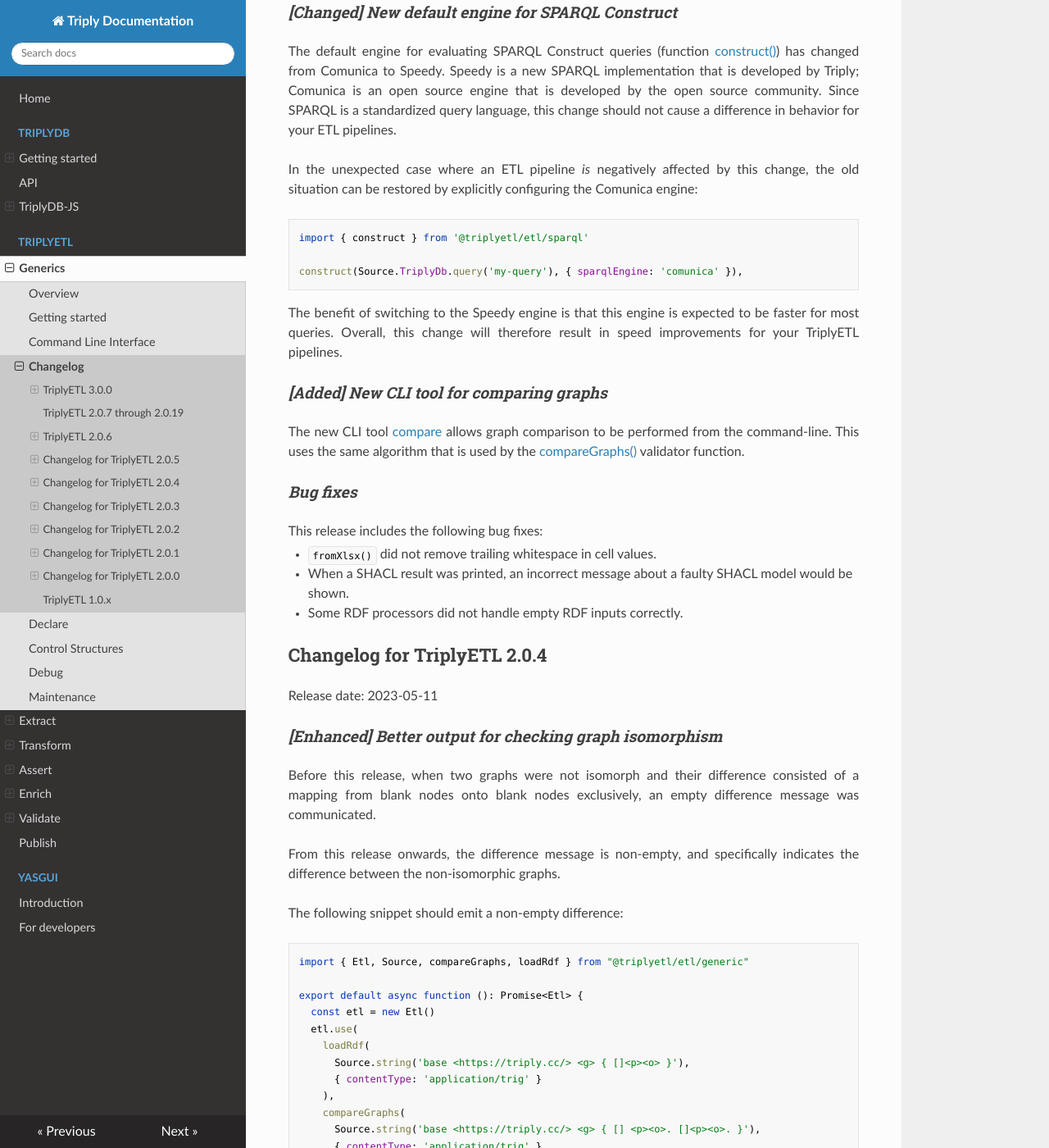
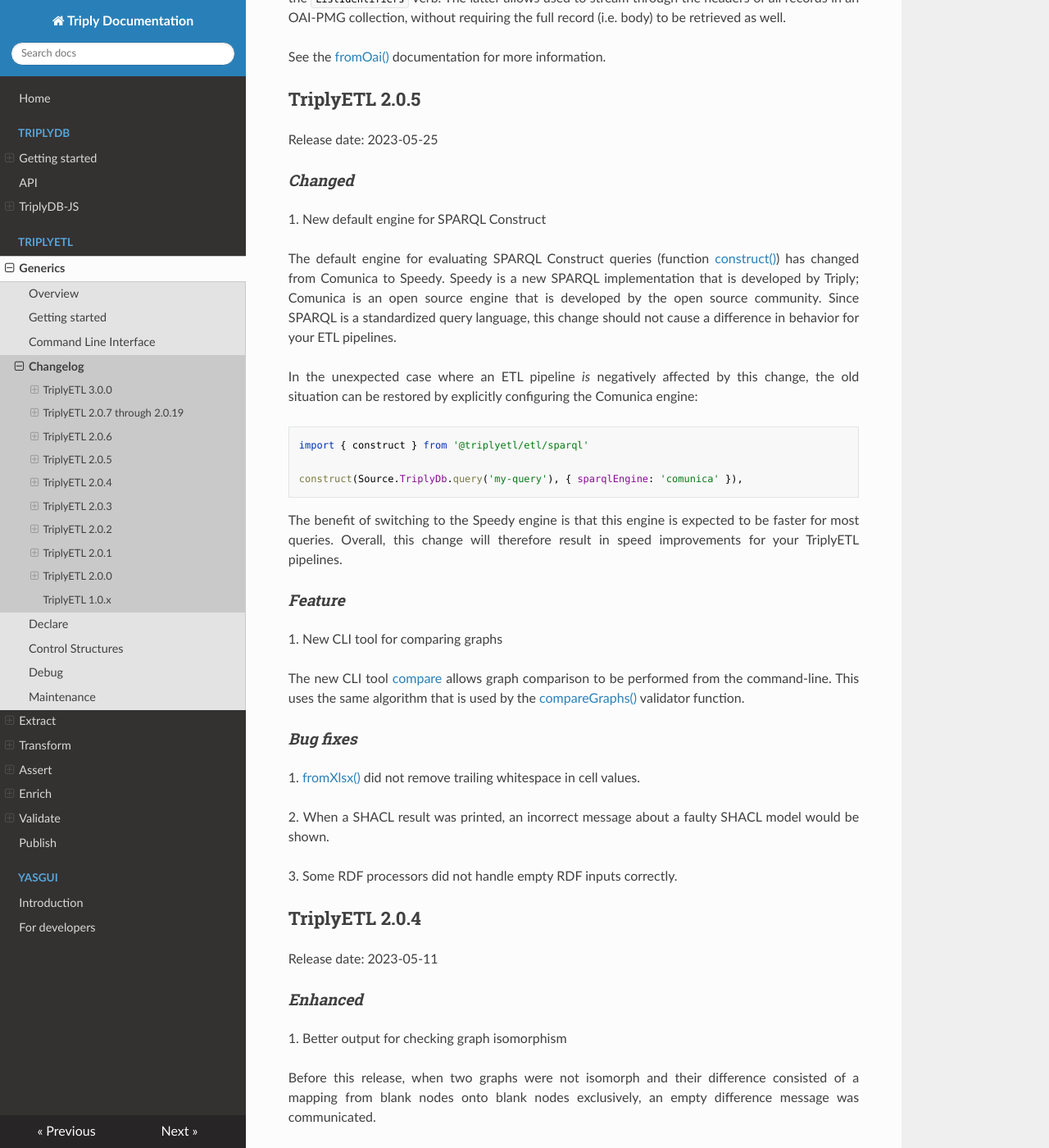
Before and after one commit to TriplyDB/Documentation, an MkDocs documentation site: the page built from docs/triply-etl/changelog/index.md, in a window 1280 px wide and 1400 px high, scrolled down 4966 px. Shown: the whole window at 82% size. Built offline with MkDocs 1.6.1, drawn with Linux system fonts in a browser that asks for light colours; some of the changed text lies outside the part shown.

Commit message:
New style fixes (#99)
* Fixed links, changed formatting of old versions, added Comunica change

* Updated docs

* Fixed release date

---------

Co-authored-by: Elena <elena.slavco@triply.cc>

````diff
--- a/docs/triply-etl/changelog/index.md
+++ b/docs/triply-etl/changelog/index.md
@@ -2,27 +2,28 @@
 
 The current version of TriplyETL is **3.0.0**
 
-You can use this changelog to perform a safe update from an older version of TriplyETL to a newer one. See the documentation for [Upgrading TriplyETL repositories](/triply-etl/cli) for the advised approach, and how the changelog factors into that.
+You can use this changelog to perform a safe update from an older version of TriplyETL to a newer one. See the documentation for [Upgrading TriplyETL repositories](../cli) for the advised approach, and how the changelog factors into that.
 
 ## TriplyETL 3.0.0
 
-Release dates: 2023-10-11
+Release dates: 2023-10-12
 
 ### Feature
-1\. The middlewares [fromCsv()](/triply-etl/extract/formats/#extractor-fromcsv), [fromJson()](/triply-etl/extract/formats/#extractor-fromjson), [fromTsv()](/triply-etl/extract/formats/#extractor-fromtsv) and [fromXml()](/triply-etl/extract/formats/#extractor-fromxml) now supports TriplyDB `SELECT` and `ASK` queries.
+1\. The extractors [fromCsv()](../extract/formats/#extractor-fromcsv), [fromJson()](../extract/formats/#extractor-fromjson), [fromTsv()](../extract/formats/#extractor-fromtsv) and [fromXml()](../extract/formats/#extractor-fromxml) now support [SPARQL Select](../extract/types/#sparql-select-queries) queries. The extractors [fromJson()](../extract/formats/#extractor-fromjson) and [fromXml()](../extract/formats/#extractor-fromxml) also support [SPARQL Ask](../extract/types/#sparql-ask-queries) queries.
 
-2\.  It is now possible to validate and publish a TriplyDB dataset to the [NDE Termennetwerk](https://datasetregister.netwerkdigitaalerfgoed.nl):
+2\.  It is now possible to validate and publish a TriplyDB dataset to the [NDE Dataset Register](https://datasetregister.netwerkdigitaalerfgoed.nl), a centralized registry of digital heritage datasets:
 
   - Instantiate the NDE Class by providing it with the ETL object:
 
 ```ts
-const nde = new NDEDatasetRegister({et;, accountName, datasetname})
+import { NDE } from "@triplyetl/etl/utils";
+const nde = new NDE({etl, accountName, datasetname})
 ```
   - Validate  dataset: `nde.validate()`
 
   - Submit a dataset: `nde.submit()`
 
- 3\. The [nestedPairs()](/triply-etl/assert/ratt/statement/#function-nestedpairs) middleware can be used without providing the subject node that connects the pairs to the object/predicate. This will automatically create a skolem-iri for the subject:
+ 3\. The [nestedPairs()](../assert/ratt/statement/#function-nestedpairs) middleware can be used without providing the subject node that connects the pairs to the object/predicate. This will automatically create a skolem-iri for the subject:
 
 ```ts
 nestedPairs(S, P, [a, sdo.Person])
@@ -30,13 +31,13 @@
 
 4\. TriplyETL supports transformations using [RDF mapping language](https://rml.io/docs/rml/introduction/).
 
-5\. Manually specified and standard prefixes are automatically added to TriplyDb when [toRdf()](/triply-etl/publish/#local-data-destinations) is used. The middleware `uploadPrefixes()` is removed.
+5\. Manually specified and standard prefixes are automatically added to TriplyDb when [toRdf()](../publish/#local-data-destinations) is used. The middleware `uploadPrefixes()` is removed.
 
 
 ### Changed
 1\. A new flag now bypasses generating the trace for very large records: `---skip-error-trace`. Thus, no trace file is created.
 
-2\. The [loadRdf()](/triply-etl/extract/formats/#function-loadrdf) middleware is able to parse known RDF serilaizations (`Turtle`, `TriG`, `n-triples`, `n-quads`) provided as a string without specifying mimetype.
+2\. The [loadRdf()](../extract/formats/#function-loadrdf) middleware is able to parse known RDF serilaizations (`Turtle`, `TriG`, `n-triples`, `n-quads`) provided as a string without specifying mimetype.
 
 ```ts
 const data = Source.string('...')
@@ -50,7 +51,7 @@
    - **s**: Seconds with leading zeros (00 through 59)
    - **u**: Microseconds (example: 654321)
 
-4\. The [toRdf()](/triply-etl/publish/#local-data-destinations) middleware now accepts `"me"` as account name based on the token.
+4\. The [toRdf()](../publish/#local-data-destinations) middleware now accepts `"me"` as account name based on the token.
 
 5\. The `resetStore()` middleware is now moved from `ratt` to the `generic` namespace . The `randomKey()` middleware moved from `generic` to `ratt`.
 
@@ -62,7 +63,7 @@
 
 9\. A SHACL Validation Engine improved performance.
 
-10\. We support XSLT processing in the [fromXml()](/triply-etl/extract/formats/#extractor-fromxml) and [loadRdf()](/triply-etl/extract/formats/#function-loadrdf) middlewares by providing an optional `Source.file()` to the `stylesheet` parameter.
+10\. We support XSLT processing in the [fromXml()](../extract/formats/#extractor-fromxml) and [loadRdf()](../extract/formats/#function-loadrdf) middlewares by providing an optional `Source.file()` to the `stylesheet` parameter.
 
 11\. The vocabularies and languages are no longer part of `@triplyetl/etl package`. A new module has been released: `@triplyetl/vocabularies`:
 
@@ -118,9 +119,10 @@
    - Removes some unused packages and types.
    - Most @ts-ignore / @ts-expect-error derictives have been removed and fixed.
 
+14\. [Comunica](https://comunica.dev) is no longer part of TriplyETL, the in-memory engine is now Triply's Speedy.
 ### Bug fixes
 
-1\. Report which file contains errors when multiple files are used in [fromCsv()](/triply-etl/extract/formats/#extractor-fromcsv), [fromTsv()](/triply-etl/extract/formats/#extractor-fromtsv) and [fromXml()](/triply-etl/extract/formats/#extractor-fromxml)  middleware.
+1\. Report which file contains errors when multiple files are used in [fromCsv()](../extract/formats/#extractor-fromcsv), [fromTsv()](../extract/formats/#extractor-fromtsv) and [fromXml()](../extract/formats/#extractor-fromxml)  middleware.
 
 2\. When a WKT point is created with the `addPoint()` function, and the CRS parameter is not specified, the CRS <http://www.opengis.net/def/crs/OGC/1.3/CRS84> is used.
 
@@ -136,7 +138,7 @@
  - Start date/time
  - End date/time
 
-6\. Disable support for multiple [Extractors](http://127.0.0.1:8000/triply-etl/extract/formats/).
+6\. Disable support for multiple [Extractors](../extract/formats/).
 
 7\. Fixes out-of-memory issue when using SHACL validation.
 
@@ -144,18 +146,21 @@
 
 Release dates: 2023-06-17 through 2023-09-29
 
-The following bugs have been fixed:
+### Bug fixes
 
-- Processing an Excel sheet with [fromXml()](/triply-etl/extract/formats#extractor-fromxml) would sometimes consume too much memory.
-- Several installation issues on Windows have been resolved.
-- The `async-saxophone` library for XML processing was adjusted to support the current LTS version of Node.js (v18).
+1\. Processing an Excel sheet with [fromXml()](../extract/formats#extractor-fromxml) would sometimes consume too much memory.
+
+2\. Several installation issues on Windows have been resolved.
+
+3\. The `async-saxophone` library for XML processing was adjusted to support the current LTS version of Node.js (v18).
 
 
 ## TriplyETL 2.0.6
 
 Release date: 2023-06-07
 
-### [Added] Support for the PREMIS vocabulary
+### Feature
+1\. Support for the PREMIS vocabulary
 
 Support was added for the PREMIS 3.0.0 vocabulary. This vocabulary is published by the Library of Congress and can be used to publish metadata about the preservation of digital objects. See the [PREMIS documentation](https://id.loc.gov/ontologies/premis-3-0-0.html) for more information.
 
@@ -175,29 +180,31 @@
 triple(iri(id, 'some-location'), a, premis.StorageLocation),
 ```
 
-See the documentation about [external vocabulary declarations](/triply-etl/declare#external-vocabularies) for more information.
+See the documentation about [external vocabulary declarations](../declare#external-vocabularies) for more information.
 
-### [Added] New debug function logMemory()
+2\. New debug function logMemory()
 
-A new debug function [logMemory()](/triply-etl/debug#function-logmemory) is added. This function prints an overview of the current memory usage of TriplyETL. This allows users to detect fluctuations in memory consumption inside their pipelines.
+A new debug function [logMemory()](../debug#function-logmemory) is added. This function prints an overview of the current memory usage of TriplyETL. This allows users to detect fluctuations in memory consumption inside their pipelines.
 
-See the [debug functions documentation page](/triply-etl/debug) for more information.
+See the [debug functions documentation page](../debug) for more information.
 
-### [Added] Support for the `ListIdentifiers` verb in the OAI-PMH extractor
+3\. Support for the `ListIdentifiers` verb in the OAI-PMH extractor
 
 The `fromOai()` extractor already supported the `ListRecords` verb. This release adds support for the `ListIdentifiers` verb. The latter allows used to stream through the headers of all records in an OAI-PMG collection, without requiring the full record (i.e. body) to be retrieved as well.
 
-See the [fromOai()](/triply-etl/extract/formats#extractor-fromoai) documentation for more information.
+See the [fromOai()](../extract/formats#extractor-fromoai) documentation for more information.
 
 
 
-## Changelog for TriplyETL 2.0.5
+## TriplyETL 2.0.5
 
 Release date: 2023-05-25
 
-### [Changed] New default engine for SPARQL Construct
+### Changed
 
-The default engine for evaluating SPARQL Construct queries (function [construct()](/triply-etl/enrich/sparql)) has changed from Comunica to Speedy. Speedy is a new SPARQL implementation that is developed by Triply; Comunica is an open source engine that is developed by the open source community. Since SPARQL is a standardized query language, this change should not cause a difference in behavior for your ETL pipelines.
+1\. New default engine for SPARQL Construct
+
+The default engine for evaluating SPARQL Construct queries (function [construct()](../enrich/sparql)) has changed from Comunica to Speedy. Speedy is a new SPARQL implementation that is developed by Triply; Comunica is an open source engine that is developed by the open source community. Since SPARQL is a standardized query language, this change should not cause a difference in behavior for your ETL pipelines.
 
 In the unexpected case where an ETL pipeline *is* negatively affected by this change, the old situation can be restored by explicitly configuring the Comunica engine:
 
@@ -209,25 +216,29 @@
 
 The benefit of switching to the Speedy engine is that this engine is expected to be faster for most queries. Overall, this change will therefore result in speed improvements for your TriplyETL pipelines.
 
-### [Added] New CLI tool for comparing graphs
+### Feature
 
-The new CLI tool [compare](/triply-etl/cli#tools-compare) allows graph comparison to be performed from the command-line. This uses the same algorithm that is used by the [compareGraphs()](/triply-etl/validate/graph-comparison) validator function.
+1\. New CLI tool for comparing graphs
+
+The new CLI tool [compare](../cli#tools-compare) allows graph comparison to be performed from the command-line. This uses the same algorithm that is used by the [compareGraphs()](../validate/graph-comparison) validator function.
 
 ### Bug fixes
 
-This release includes the following bug fixes:
+1\. [fromXlsx()](../extract/formats/#extractor-fromxlsx) did not remove trailing whitespace in cell values.
 
-- `fromXlsx()` did not remove trailing whitespace in cell values.
-- When a SHACL result was printed, an incorrect message about a faulty SHACL model would be shown.
-- Some RDF processors did not handle empty RDF inputs correctly.
+2\. When a SHACL result was printed, an incorrect message about a faulty SHACL model would be shown.
+
+3\. Some RDF processors did not handle empty RDF inputs correctly.
 
 
 
-## Changelog for TriplyETL 2.0.4
+## TriplyETL 2.0.4
 
 Release date: 2023-05-11
 
-### [Enhanced] Better output for checking graph isomorphism
+### Enhanced
+
+1\. Better output for checking graph isomorphism
 
 Before this release, when two graphs were not isomorph and their difference consisted of a mapping from blank nodes onto blank nodes exclusively, an empty difference message was communicated.
 
@@ -273,20 +284,19 @@
 
 
 
-## Changelog for TriplyETL 2.0.3
+## TriplyETL 2.0.3
 
 Release date: 2023-05-10
 
 ### Bug fixes
 
-This release includes the following bug fixes:
+1\. Error location information is not shown in TriplyETL Runner.
 
-- Error location information is not shown in TriplyETL Runner.
-- Issue when a URL data source (`Source.url()`) includes an HTTP body.
+2\. Issue when a URL data source (`Source.url()`) includes an HTTP body.
 
 
 
-## Changelog for TriplyETL 2.0.2
+## TriplyETL 2.0.2
 
 Release date: 2023-05-09
 
@@ -294,30 +304,35 @@
 
 This release fixes bugs related to the recent switch from CommonJS to ESM:
 
-- Dynamic import bug on Windows.
-- Error reporting issues due to ESM imports.
+1\. Dynamic import bug on Windows.
+
+2\. Error reporting issues due to ESM imports.
 
 
 
-## Changelog for TriplyETL 2.0.1
+## TriplyETL 2.0.1
 
 Release date: 2023-05-03
 
-### [Added] Timeout flag for TriplyETL Runner
+### Feature
+
+1\. Timeout flag for TriplyETL Runner
 
 The TriplyETL Runner is the CLI tool that is used to run ETL pipelines. Starting with this version, you can specify a `--timeout` flag when using the TriplyETL Runner.
 
 When the indicated timeout is reached before the pipeline finishes, the TriplyETL Runner will gracefully terminate the ETL by acting as if there are no more incoming records.
 
-See the [TriplyETL Runner documentation page](/triply-etl/cli#set-a-timeout) for more information.
+See the [TriplyETL Runner documentation page](../cli#set-a-timeout) for more information.
 
 
 
-## Changelog for TriplyETL 2.0.0
+## TriplyETL 2.0.0
 
 Release date: 2023-05-01
 
-### [Changed] Modules infrastructure moves from CommonJS to ESM
+### Changed
+
+1\. Modules infrastructure moves from CommonJS to ESM
 
 Before this release, TriplyETL used CommonJS modules to modularize its functionality into different components. Starting in this release, ECMAScript Modules (ESM) are used to modularize TriplyETL functionality into different modules.
 
@@ -329,7 +344,7 @@
 import { logRecord } from '@triplyetl/etl/debug'
 ```
 
-### [Changed] Debug functions move to a new module
+2\. Debug functions move to a new module
 
 Before this release, debug functions like `logRecord()` and `startTrace()` were part of the RATT module. Since debug functions are generic / not RATT-specific, they were moved into a new module.
 
@@ -339,17 +354,19 @@
 import { logRecord, traceEnd, traceStart } from '@triplyetl/etl/debug'
 ```
 
-### [Enhanced] Better error messages when things go wrong
+### Enhanced
+
+1\. Better error messages when things go wrong
 
 This release introduces a new approach for communicating errors back to the user. When TriplyETL functionality detects an error condition, a unified 'trace middleware' is now used to retrieve information from the environment in which the error occurred. This information is then printed to the error output stream for communication with the user.
 
 ### Bug fixes
 
-The following bug fixes are included in this release:
+1\. Incorrect behavior of the [_switch() control function](../control#switch-between-different-cases-_switch).
 
-- Incorrect behavior of the [_switch() control function](/triply-etl/control#switch-between-different-cases-_switch).
-- The [fromOai() extractor](/triply-etl/extract/formats#extractor-fromoai) now communicates clearer when the accessed OAI-PMH endpoint encounters any issues.
-- When a key with a NULL value was accessed, the name of the key is now included in the error message.
+2\. The [fromOai() extractor](../extract/formats#extractor-fromoai) now communicates clearer when the accessed OAI-PMH endpoint encounters any issues.
+
+3\. When a key with a NULL value was accessed, the name of the key is now included in the error message.
 
 
 
````
